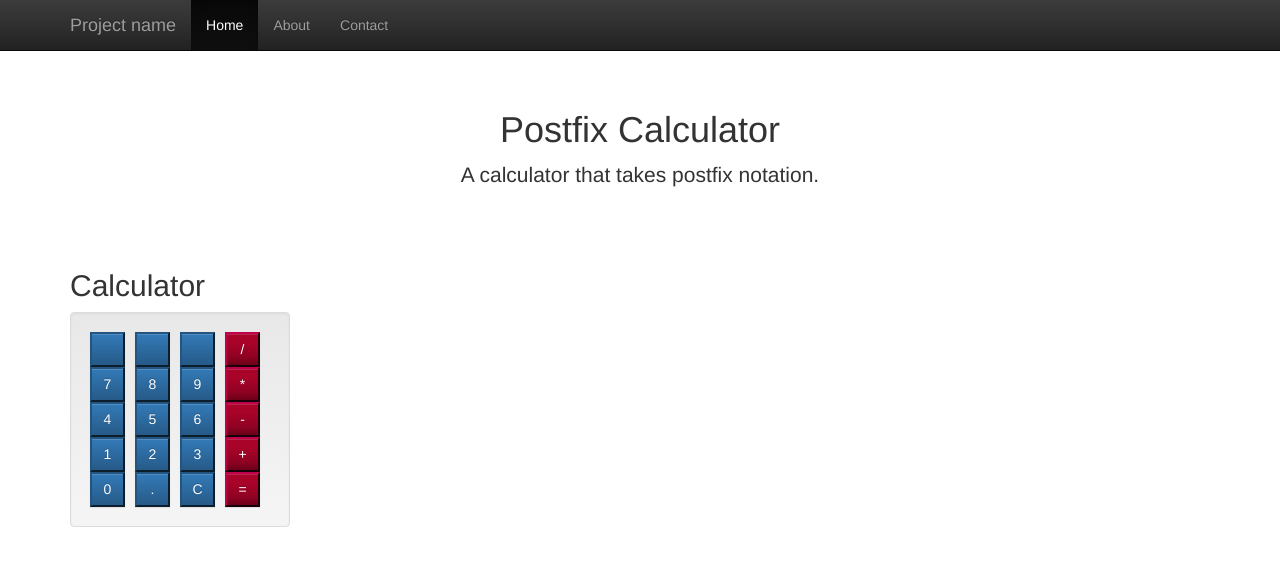
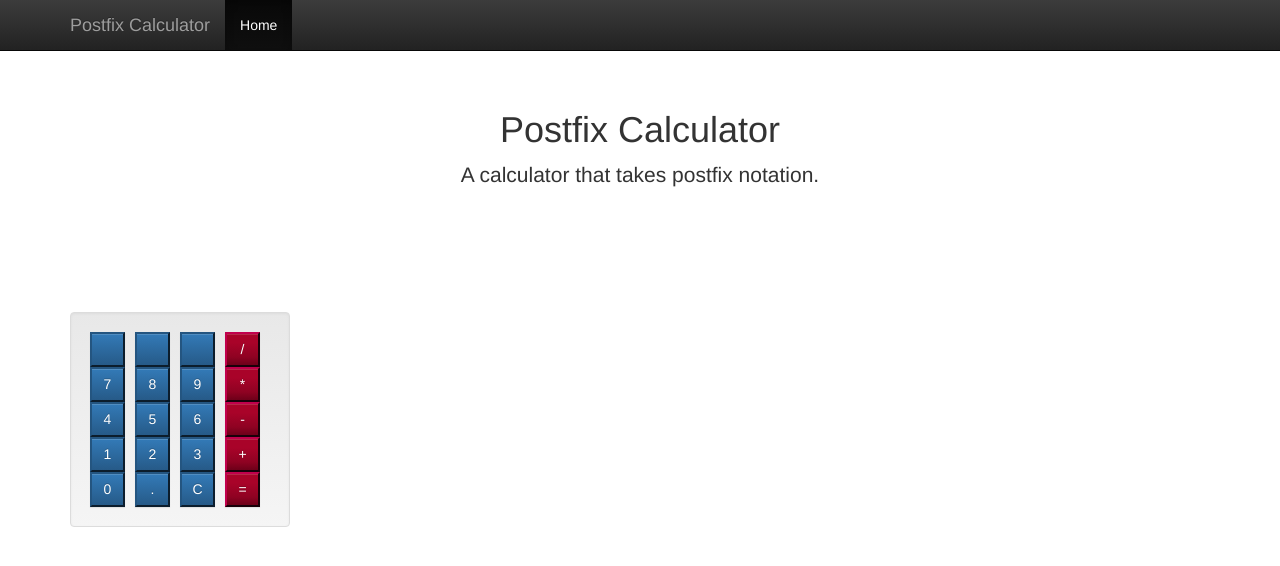
Before and after one commit to Bala-raj/PostfixCalculatorTDD, a plain HTML site: page war/index.html in a window 1280 px wide. Drawn offline with Linux system fonts and the light colour scheme.

Commit message:
Fixed the CSS of some elements

```diff
--- a/war/css/style.css
+++ b/war/css/style.css
@@ -30,3 +30,7 @@ div.calculator-wrapper {
 
 	border-color: #6D002B;
 }
+
+h2.expression {
+	height: 33px;
+}
--- a/war/index.html
+++ b/war/index.html
@@ -41,13 +41,11 @@
             <span class="icon-bar"></span>
             <span class="icon-bar"></span>
           </button>
-          <a class="navbar-brand" href="#">Project name</a>
+          <a class="navbar-brand" href="#">Postfix Calculator</a>
         </div>
         <div id="navbar" class="collapse navbar-collapse">
           <ul class="nav navbar-nav">
             <li class="active"><a href="#">Home</a></li>
-            <li><a href="#about">About</a></li>
-            <li><a href="#contact">Contact</a></li>
           </ul>
         </div><!--/.nav-collapse -->
       </div>
@@ -61,7 +59,7 @@
       </div>
 
       <div class="calculator-wrapper">
-        <h2>Calculator</h2>
+        <h2 class="expression"></h2>
         <div id="calculator" class="calculator span2 well">
 	      <table>
 	        <tbody>
```
